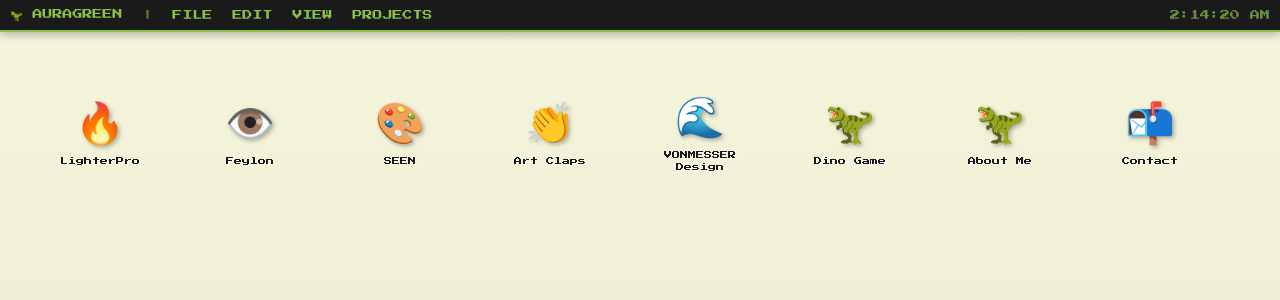
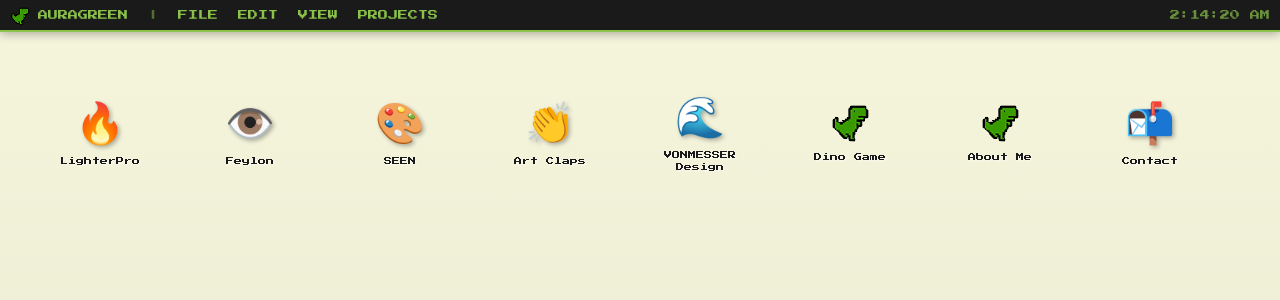
Before and after one commit to Flexasaurusrex/AuraGreenVibes, a Next.js app: page / in a window 1280 px wide. Both pictures are taken after a click on the button "ENTER". Shown: the top 300 px of the page. Built offline with nearby package versions, Linux system fonts and the light colour scheme.

Commit message:
Update page.js

```diff
--- a/app/page.js
+++ b/app/page.js
@@ -257,7 +257,10 @@ Let's build. 🦖`
         color: '#8BC34A',
         boxShadow: '0 2px 10px rgba(0,0,0,0.3)'
       }}>
-        <span>🦖 AURAGREEN</span>
+        <span style={{ display: 'flex', alignItems: 'center', gap: '8px' }}>
+          <img src="/Dino.png" alt="Dino" style={{ width: '20px', height: '21px', imageRendering: 'pixelated' }} />
+          AURAGREEN
+        </span>
         <span style={{ opacity: 0.5 }}>|</span>
         <span style={{ cursor: 'pointer' }}>FILE</span>
         <span style={{ cursor: 'pointer' }}>EDIT</span>
@@ -302,7 +305,11 @@ Let's build. 🦖`
             }}
           >
             <div style={{ fontSize: '40px', textShadow: '2px 2px 4px rgba(0,0,0,0.3)' }}>
-              {project.icon}
+              {project.icon === '🦖' ? (
+                <img src="/Dino.png" alt="Dino" style={{ width: '40px', height: '42px', imageRendering: 'pixelated' }} />
+              ) : (
+                project.icon
+              )}
             </div>
             <div style={{
               fontSize: '8px',
```
